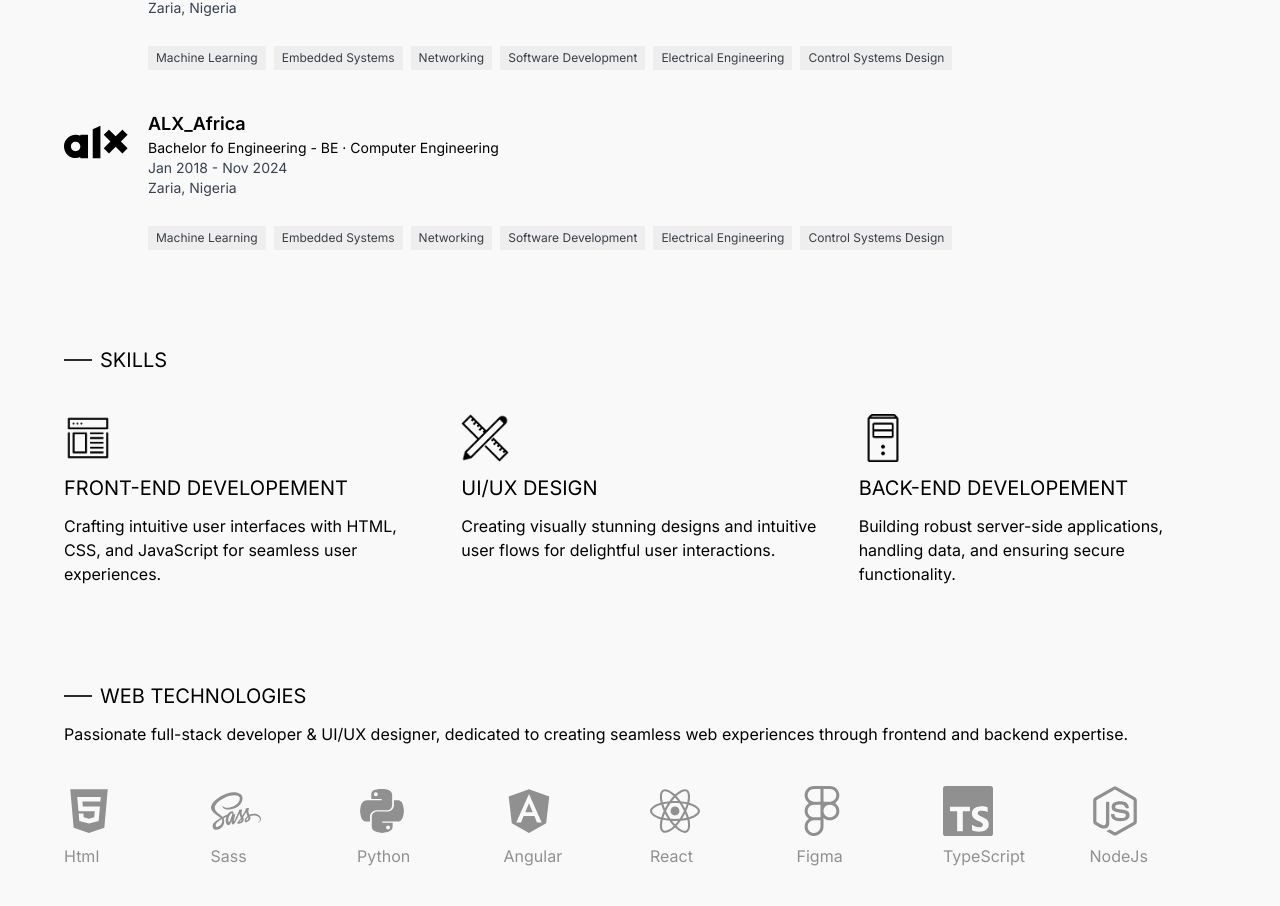
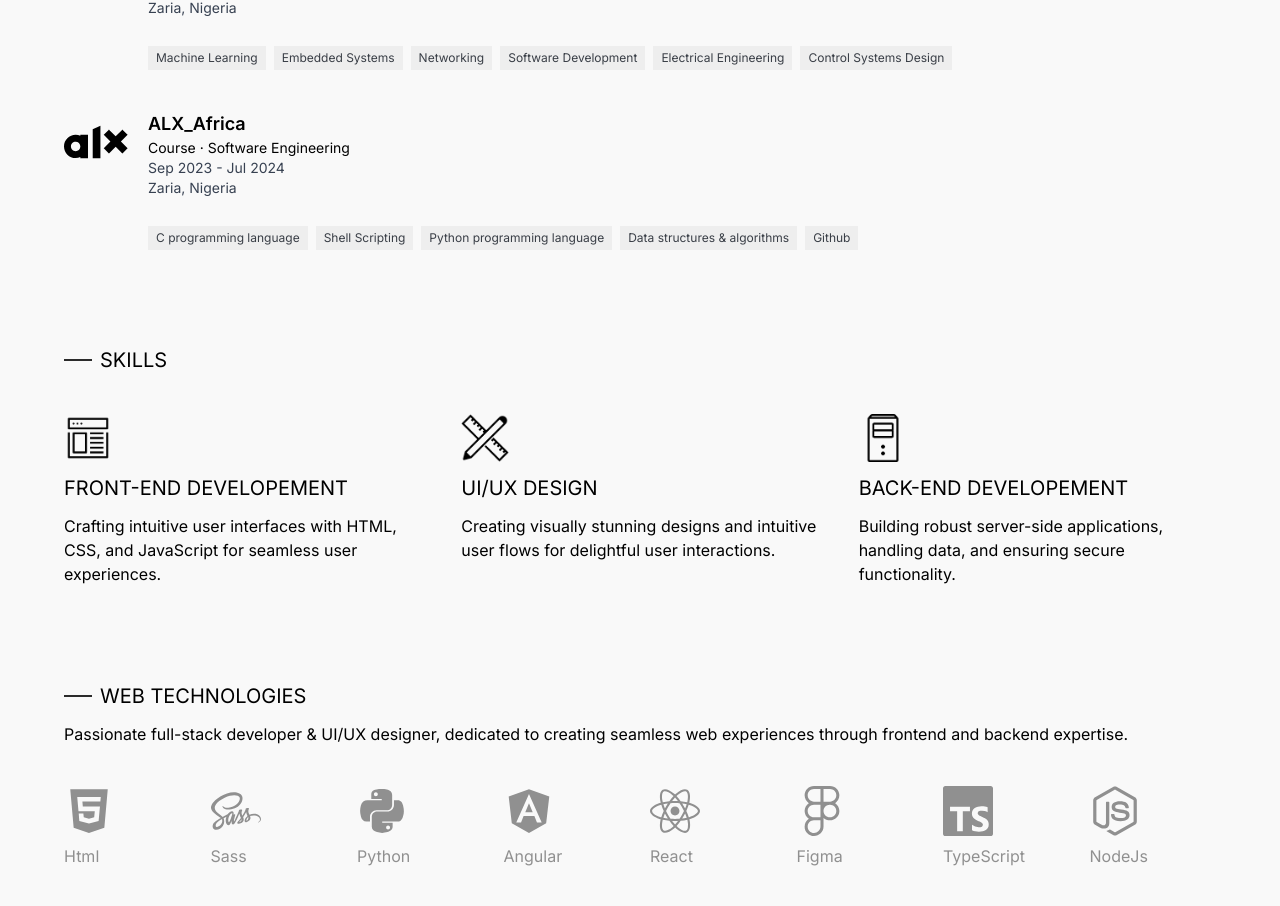
Before and after one commit to Moyijo99/pf, a Next.js app: page / in a window 1280 px wide. Shown: the part 2420-3326 px from the top of the page. Built offline with nearby package versions, Linux system fonts and the light colour scheme.

Commit message:
Made little data changes (Added alx data)

```diff
--- a/app/data.js
+++ b/app/data.js
@@ -152,17 +152,16 @@ export const education = [
         startDate: "Jan 2018",
         endDate: "Nov 2024",
         location: "Zaria, Nigeria",
-        skills: [" Machine Learning", "Embedded Systems", "Networking", " Software Development", "Electrical Engineering", "Control Systems Design"]
+        skills: ["Machine Learning", "Embedded Systems", "Networking", " Software Development", "Electrical Engineering", "Control Systems Design"]
     },
     {
         logo: alxLogo,
         institution: "ALX_Africa",
-        degree: "Bachelor fo Engineering - BE",
-        field: "Computer Engineering",
-        startDate: "Jan 2018",
-        endDate: "Nov 2024",
-        employmentType: "Internship",
+        degree: "Course",
+        field: "Software Engineering",
+        startDate: "Sep 2023",
+        endDate: "Jul 2024",
         location: "Zaria, Nigeria",
-        skills: [" Machine Learning", "Embedded Systems", "Networking", " Software Development", "Electrical Engineering", "Control Systems Design"]
+        skills: ["C programming language", "Shell Scripting", "Python programming language", "Data structures & algorithms", "Github"]
     },
 ]
```
